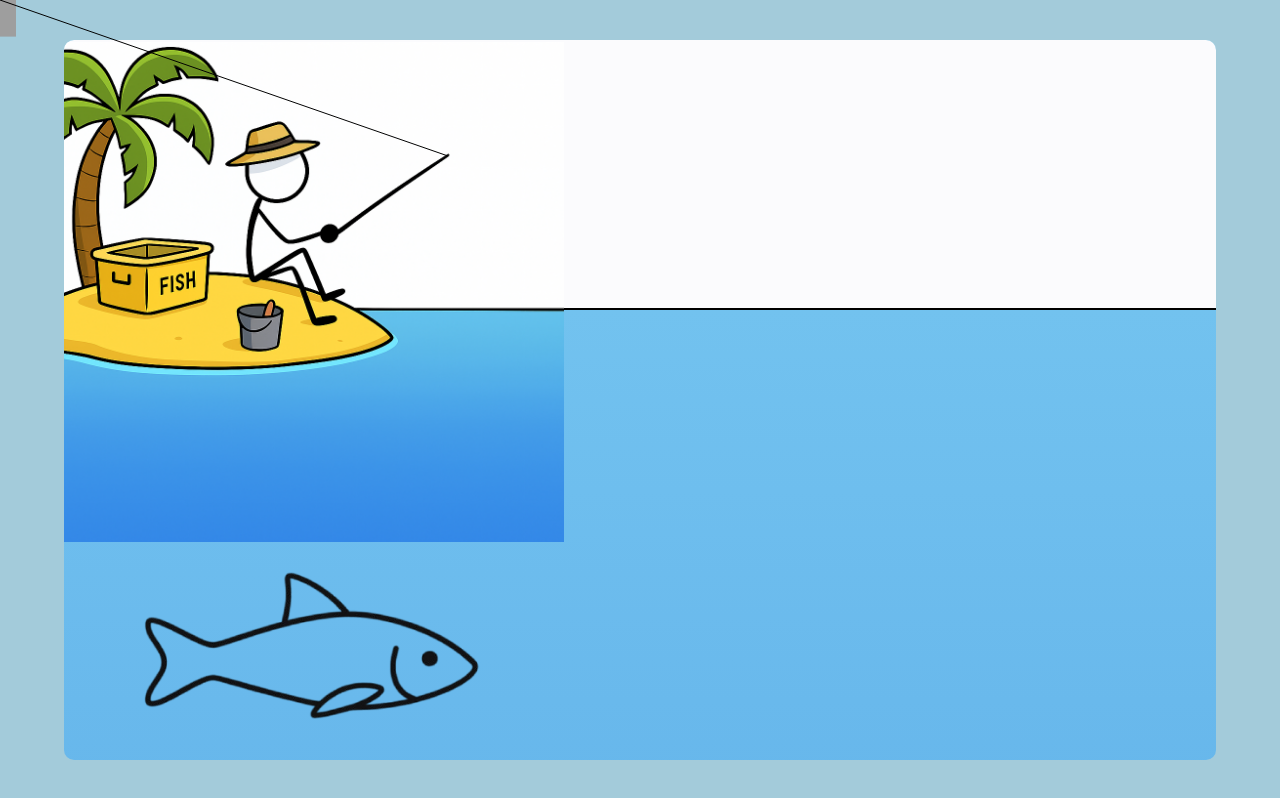
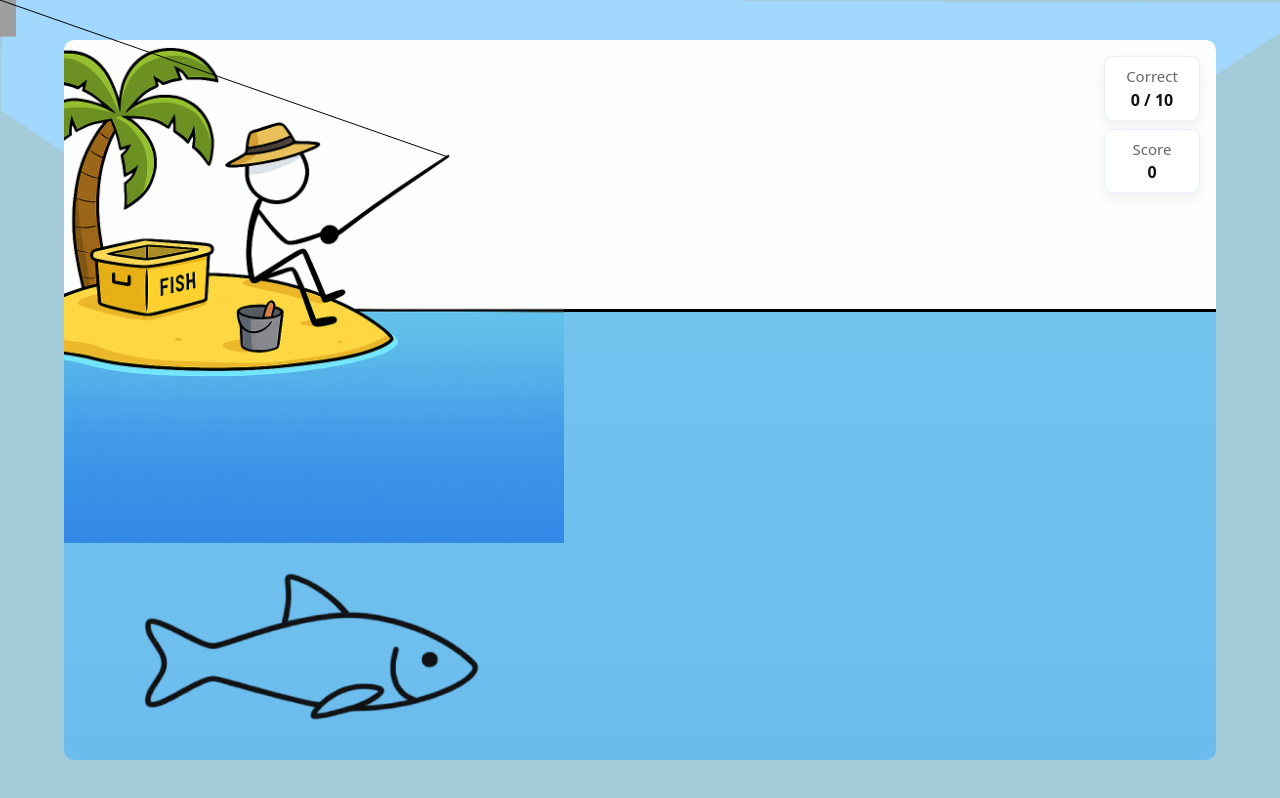
Before and after one commit to 4-gent/phisherman, a React (Create React App) app in the folder frontend/: page /quiz in a window 1280 px wide. Built offline with nearby package versions, Linux system fonts and the light colour scheme; grey boxes are pictures that could not be loaded.

Commit message:
Fish waves

```diff
--- a/frontend/src/routes/quiz.js
+++ b/frontend/src/routes/quiz.js
@@ -1,6 +1,7 @@
 import React, { useState, useEffect, useRef } from 'react'
 import '../styles/quiz.css'
 import fisherman from '../styles/images/fishing.png'
+import wave from '../styles/images/support_images/wave.svg'
 import fish from '../styles/images/fish1.png'
 import FishHook from '../styles/images/fishHook.png'
 
@@ -37,11 +38,29 @@ export default function Quiz() {
 
     }, [])
 
+    // quiz counters
+    const totalQuestions = 10;
+    const [correctCount, setCorrectCount] = useState(0);
+    const [score, setScore] = useState(0);
+
     return(
         <div className='quiz-container'>
+            {/* corporate wave background */}
+            <img src={wave} className='quiz-wave' alt='wave background' />
         <div className='quiz-scene'>
             {/* small centered box inside the scene */}
             <div className='white-box' />
+            {/* top-right trackers: correct answers and score */}
+            <div className='top-right-panel'>
+                <div className='tracker-box correct-box'>
+                    <div className='tracker-label'>Correct</div>
+                    <div className='tracker-value'>{correctCount} / {totalQuestions}</div>
+                </div>
+                <div className='tracker-box score-box'>
+                    <div className='tracker-label'>Score</div>
+                    <div className='tracker-value'>{score}</div>
+                </div>
+            </div>
         <div className='quiz-body'>
             <div className='quiz-midbar' />
             {/* <div className='water-background' /> */}
--- a/frontend/src/styles/quiz.css
+++ b/frontend/src/styles/quiz.css
@@ -17,29 +17,71 @@
     position: relative;
 }
 
+/* corporate wave placed in quiz-container */
+.quiz-wave{
+    position: absolute;
+    top: 0;
+    left: 0;
+    width: 100vw;
+    z-index: 0;
+    opacity: 0.95;
+    animation: wave 3s ease-in-out infinite alternate;
+}
+
+@keyframes wave{
+    0% {transform: translateX(6px) rotate(-0.4deg);}
+    50% {transform: translateX(0) rotate(0.4deg);}
+    100% {transform: translateX(6px) rotate(-0.4deg);}
+}
+
 .white-box {
     position: absolute;
     top: 50px;
     transform: translate(-50%, -50%);
-    width: 6000px;
-    height: 436px;
-    background: #fbfbfd;
+    width: 500vh;
+    height: 437.9px;
+    background: #fffeff;
     /* display: flex;
     align-items: center;
     justify-content: center; */
 }
 
+.top-right-panel {
+    position: absolute;
+    top: 16px;
+    right: 16px;
+    display: flex;
+    flex-direction: column;
+    gap: 8px;
+    z-index: 250;
+}
+
+.tracker-box {
+    background: rgba(255,255,255,0.95);
+    padding: 8px 10px;
+    border-radius: 8px;
+    box-shadow: 0 6px 18px rgba(0,0,0,0.06);
+    min-width: 96px;
+    text-align: center;
+}
+.tracker-label { font-size: 15px; color: #666; }
+.tracker-value { font-weight: 700; font-size: 16px; color: #111; }
+
+.correct-box { border: 1px solid rgba(58, 150, 80, 0.12); }
+.score-box { border: 1px solid rgba(54, 123, 232, 0.12); }
+
 .quiz-body {
     background: linear-gradient(
     180deg,
-    rgba(120, 200, 240, 1) 0%,
-    rgba(110, 190, 238, 1) 25%,
-    rgba(95, 175, 232, 1) 60%,
-    rgba(80, 160, 225, 1) 100%
+    rgba(120, 200, 240, 1),
+    rgba(110, 190, 238, 1),
+    rgba(95, 175, 232, 1),
+    rgba(80, 160, 225, 1)
     );
-    min-height: 100vh;
+    min-height: 50px;
     width: 100%;
 }
+
 .cursor-follower { /*the fish hook image that follows the cursor */
     transform: translate(-60%, -8%);
     width: 40px;
@@ -56,10 +98,10 @@
 }
 
 .quiz-midbar {
-    top: 268px;
+    top: 269px;
     left: 300px;
     width: 100%;
-    height: 2px;
+    height: 3px;
     background-color: black;
     position: sticky;
 }
```
Also changed, not shown: 1 other file (tests, documents, lock files or other folders).
